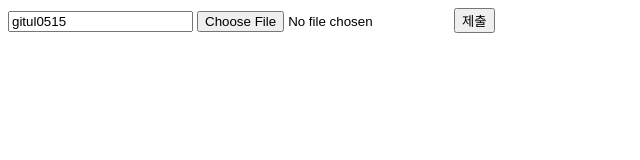
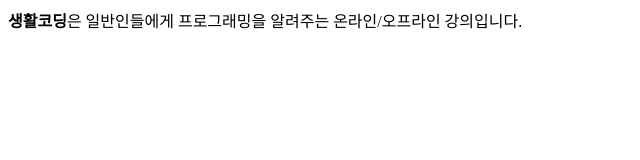
Before and after one commit to gitul0515/HTML, a plain HTML site: page test.html in a window 1280 px wide. Shown: the whole page, without its empty margins (0-640 px from the left). Drawn offline with Linux system fonts and the light colour scheme.

Commit message:
2021_07_24

```diff
--- a/test.html
+++ b/test.html
@@ -1,12 +1,13 @@
 <html>
 <head>
   <meta charset="utf-8">
+  <meta name="description" content="생활코딩 소개 페이지">
+  <meta name="keywords"
+   content="코딩, 생활코딩, 프로그래밍, HTML, css, javascript">
+  <meta name="author" content="egoing">
+  <meta http-equiv="refresh" content="3;https://opentutorials.org/course/1">
 </head>
 <body>
-  <form action="http://localhost/file.php" method="post" enctype="multipart/form-data">
-    <input type="text" name="id" value="gitul0515">
-    <input type="file" name="profile">
-    <input type="submit" value="제출">
-  </form>
+  <strong>생활코딩</strong>은 일반인들에게 프로그래밍을 알려주는 온라인/오프라인 강의입니다.
 </body>
 </html>
```
Also changed, not shown: meta.html (added, +21 -0 lines).
